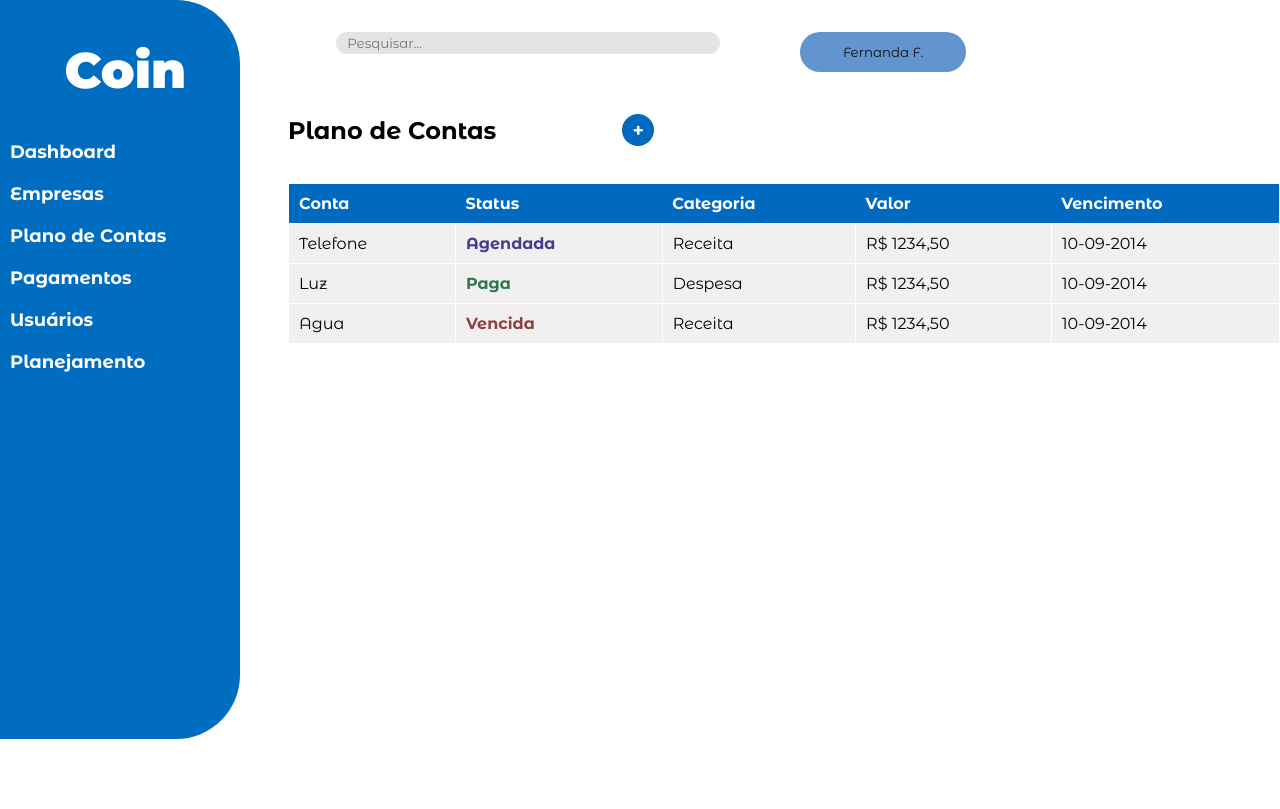
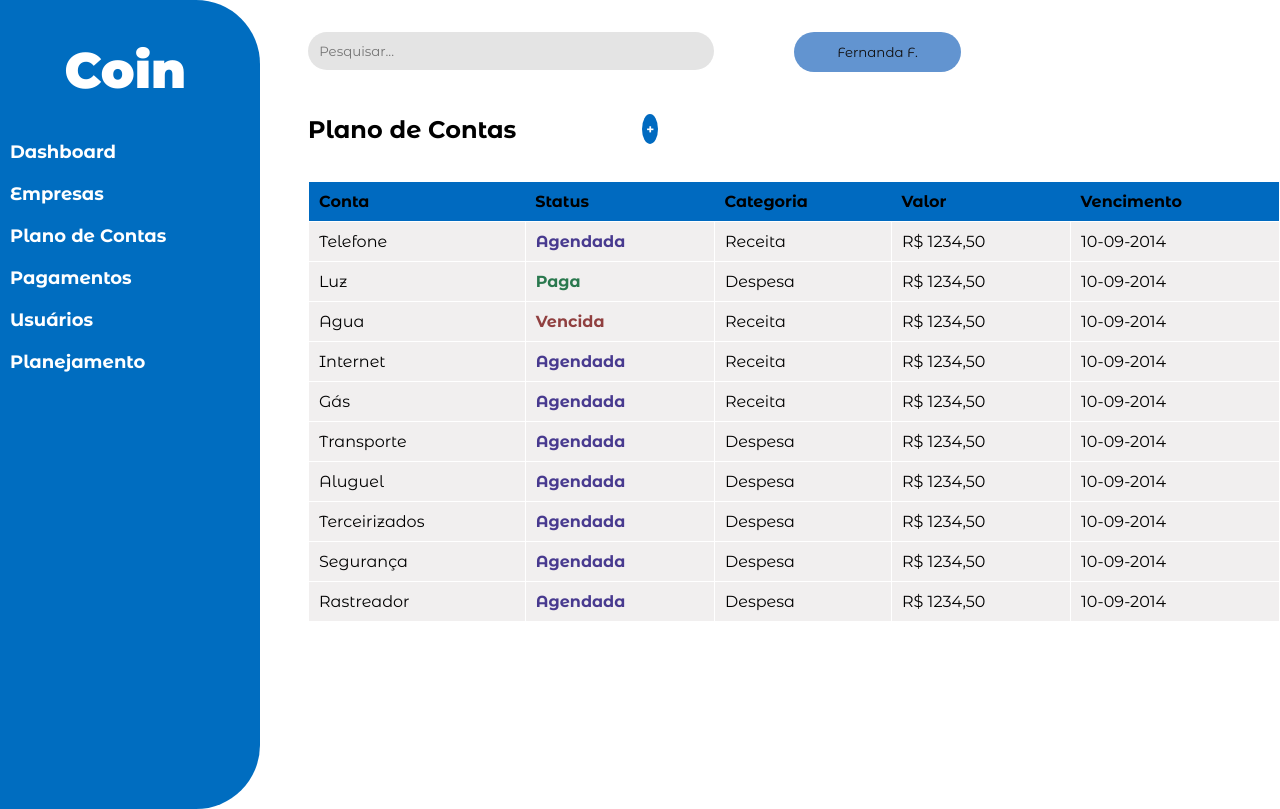
Before and after one commit to TN-Junior/Coin-PA, a React (Vite) app: page /plano in a window 1280 px wide. Built offline with nearby package versions, Linux system fonts and the light colour scheme.

Commit message:
Correções desfeitas...

```diff
--- a/src/components/PlanoDeContas/planoContas.css
+++ b/src/components/PlanoDeContas/planoContas.css
@@ -1,22 +1,17 @@
 * {
   margin: 0;
   padding: 0;
-  box-sizing: border-box; /* Adicionado para um melhor controle de espaçamento */
 }
-
-.ContainerPlanos {
+.ContainerPlanos{
   display: flex;
   flex-direction: column;
   width: 70rem;
-  margin-left: 3rem; /* Centralizando o conteúdo */
 }
-
-.ContainerGeral {
+.ContainerGeral{
   display: flex;
 }
-
 .plan-section {
-  margin: 2rem 0rem;
+  margin: 2rem 0rem 2rem 3rem ;
 }
 
 .text-button {
@@ -31,16 +26,15 @@
   align-items: center;
   background-color: #006ac0;
   border: none;
-  width: 2rem; /* Aumentado para 2rem para maior acessibilidade */
-  height: 2rem; /* Ajustado para um botão mais clicável */
+  width:1rem;
+  height: 30px;
   color: white;
   cursor: pointer;
   font-weight: 700;
-  border-radius: 50%;
-  font-size: 1.2rem; /* Tamanho de fonte ajustado */
+  border-radius: 100%;
 }
 
-thead {
+thead{
   border-color: white;
   border-style: solid;
   border-width: 1px;
@@ -48,7 +42,7 @@ thead {
 
 .table-content {
   width: 100%;
-  border-radius: 25px;
+  border-radius: 25rem;
 }
 
 .table-content table {
@@ -57,8 +51,7 @@ thead {
   margin-top: 2rem;
 }
 
-.table-content table th,
-.table-content table td {
+.table-content table th, .table-content table td {
   padding: 10px;
   text-align: left;
   border-bottom: 1px solid white;
@@ -69,11 +62,11 @@ thead {
   border-color: white;
   border-style: solid;
   border-width: 1px;
+
 }
 
-.table-content table th {
+.table-content table th { /*primeira coluna do quadro */
   background-color: #006ac0;
-  color: white;
 }
 
 .status.agendada {
@@ -91,68 +84,6 @@ thead {
   font-weight: 700;
 }
 
-.table-content tbody td:hover {
-  background-color: #006ac0;
-  color: white; /* Para aumentar a legibilidade ao passar o mouse */
+.table-content tbody td:hover{
+  background-color:#006ac0;
 }
-
-/* Modal styles */
-.modal {
-  position: fixed;
-  top: 0;
-  left: 0;
-  width: 100%;
-  height: 100%;
-  background-color: rgba(0, 0, 0, 0.5);
-  display: flex;
-  justify-content: center;
-  align-items: center;
-}
-
-.modal-content {
-  background-color: white;
-  padding: 20px;
-  border-radius: 8px;
-  width: 400px;
-  display: flex;
-  flex-direction: column;
-  gap: 15px; /* Espaçamento entre os campos */
-}
-
-.modal-content label {
-  font-size: 1rem;
-  font-weight: bold;
-  margin-bottom: 5px;
-}
-
-.modal-content input,
-.modal-content select {
-  width: 100%;
-  padding: 8px;
-  border: 1px solid #ccc;
-  border-radius: 4px;
-  font-size: 1rem;
-}
-
-.modal-actions {
-  margin-top: 20px;
-  display: flex;
-  justify-content: space-between;
-}
-
-.modal-actions button {
-  padding: 10px 20px;
-  border: none;
-  cursor: pointer;
-}
-
-.modal-actions button:first-child {
-  background-color: #006ac0;
-  color: white;
-  border-radius: 4px;
-}
-
-.modal-actions button:last-child {
-  background-color: #ccc;
-  border-radius: 4px;
-}
--- a/src/components/PlanoDeContas/planoContas.jsx
+++ b/src/components/PlanoDeContas/planoContas.jsx
@@ -1,41 +1,35 @@
-import React, { useState } from 'react';
+import React from 'react';
 import "../PlanoDeContas/planoContas.css";
-import Sidebar from "../Sidebar/Sidebar";
+import Sidebar from "../Sidebar/Sidebar"
 import Header from '../Header/Header';
 
 const AccountPlan = () => {
-    const [accounts, setAccounts] = useState([
+
+    const accounts = [
         { conta: 'Telefone', status: 'Agendada', categoria: 'Receita', valor: 'R$ 1234,50', vencimento: '10-09-2014' },
         { conta: 'Luz', status: 'Paga', categoria: 'Despesa', valor: 'R$ 1234,50', vencimento: '10-09-2014' },
         { conta: 'Agua', status: 'Vencida', categoria: 'Receita', valor: 'R$ 1234,50', vencimento: '10-09-2014' },
-        // Outras contas...
-    ]);
+        { conta: 'Internet', status: 'Agendada', categoria: 'Receita', valor: 'R$ 1234,50', vencimento: '10-09-2014' },
+        { conta: 'Gás', status: 'Agendada', categoria: 'Receita', valor: 'R$ 1234,50', vencimento: '10-09-2014' },
+        { conta: 'Transporte', status: 'Agendada', categoria: 'Despesa', valor: 'R$ 1234,50', vencimento: '10-09-2014' },
+        { conta: 'Aluguel', status: 'Agendada', categoria: 'Despesa', valor: 'R$ 1234,50', vencimento: '10-09-2014' },
+        { conta: 'Terceirizados', status: 'Agendada', categoria: 'Despesa', valor: 'R$ 1234,50', vencimento: '10-09-2014' },
+        { conta: 'Segurança', status: 'Agendada', categoria: 'Despesa', valor: 'R$ 1234,50', vencimento: '10-09-2014' },
+        { conta: 'Rastreador', status: 'Agendada', categoria: 'Despesa', valor: 'R$ 1234,50', vencimento: '10-09-2014' },
+    ];
 
-    const [isModalOpen, setIsModalOpen] = useState(false); // Controla o estado do modal
-    const [newAccount, setNewAccount] = useState({ conta: '', status: '', categoria: '', valor: '', vencimento: '' });
-
-    // Função para adicionar uma nova conta
-    const addAccount = () => {
-        setAccounts([...accounts, newAccount]);
-        setIsModalOpen(false); // Fechar o modal após adicionar
-    };
-
-    // Função para lidar com a alteração dos campos do formulário
-    const handleInputChange = (e) => {
-        const { name, value } = e.target;
-        setNewAccount({ ...newAccount, [name]: value });
-    };
 
     return (
         <>
         <div className='ContainerGeral'>
         <Sidebar />
+
         <div className='ContainerPlanos'>
             <Header />
             <section className='plan-section'>
                 <div className="text-button">
                     <h2>Plano de Contas</h2>
-                            <button onClick={() => setIsModalOpen(true)}>+</button>
+                    <button>+</button>
                 </div>
 
                 <div className='table-content'>
@@ -65,49 +59,8 @@ const AccountPlan = () => {
             </section>
         </div>
         </div>
-
-            {/* Modal de Adição */}
-            {isModalOpen && (
-                <div className="modal">
-                    <div className="modal-content">
-                        <h3>Adicionar Nova Conta</h3>
-
-                        <label>Conta:</label>
-                        <input type="text" name="conta" value={newAccount.conta} onChange={handleInputChange} />
-
-                        <label>Status:</label>
-                        <input type="text" name="status" value={newAccount.status} onChange={handleInputChange} />
-
-                        <label>Categoria:</label>
-                        <select name="categoria" value={newAccount.categoria} onChange={handleInputChange}>
-                            <option value="">Selecione...</option>
-                            <option value="Receita">Receita</option>
-                            <option value="Despesa">Despesa</option>
-                        </select>
-
-                        <label>Valor:</label>
-                        <input
-                            type="number"
-                            name="valor"
-                            value={newAccount.valor}
-                            onChange={handleInputChange}
-                            step="0.01"
-                            min="0"
-                            placeholder="0.00"
-                        />
-
-                        <label>Vencimento:</label>
-                        <input type="date" name="vencimento" value={newAccount.vencimento} onChange={handleInputChange} />
-
-                        <div className="modal-actions">
-                            <button onClick={addAccount}>Adicionar</button>
-                            <button onClick={() => setIsModalOpen(false)}>Cancelar</button>
-                        </div>
-                    </div>
-                </div>
-            )}
         </>
-    );
-};
+    )
+}
 
 export default AccountPlan;
```
Lines whose indentation alone changed are shown as unchanged.
